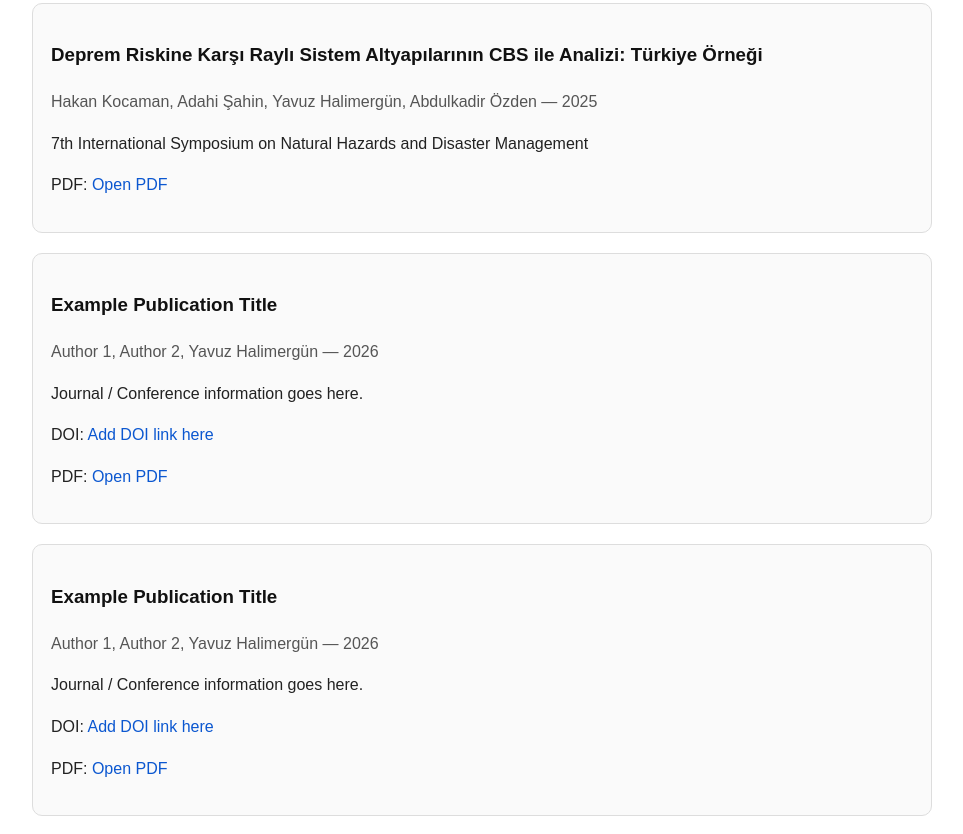
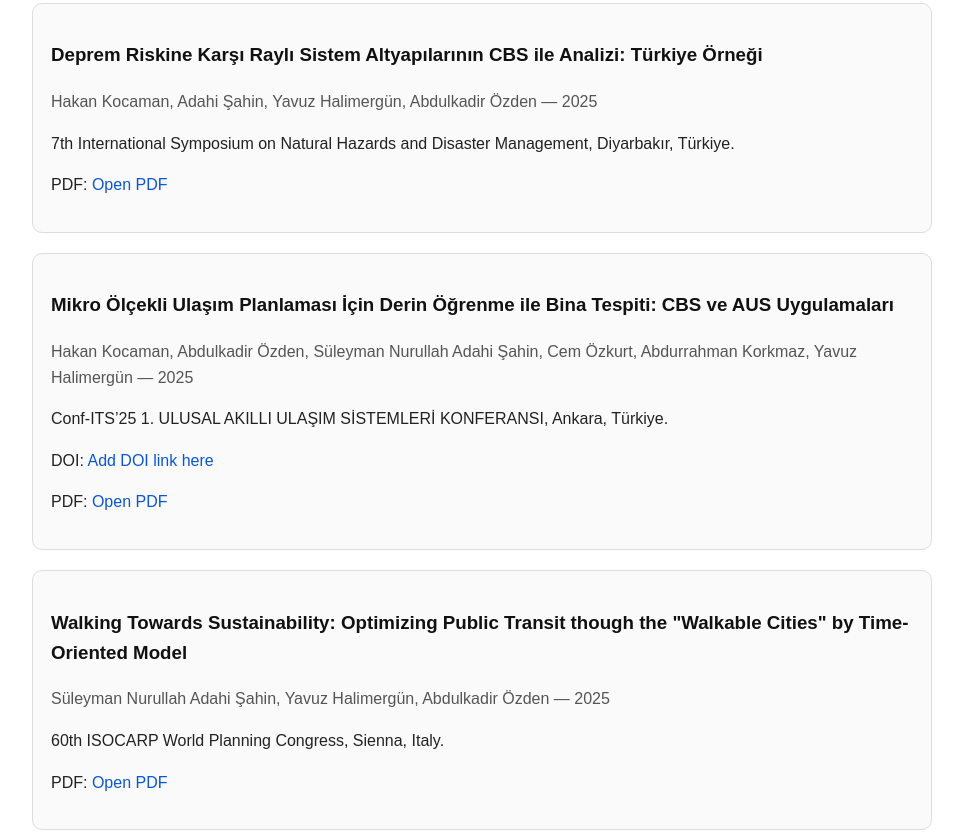
Before and after one commit to Yavuzcomtr/academic-publications, a plain HTML site: page index.html in a window 1280 px wide. Shown: the part 879-1713 px from the top of the page, without its empty margins (158-1121 px from the left). Drawn offline with Linux system fonts and the light colour scheme.

Commit message:
Update index.html

```diff
--- a/index.html
+++ b/index.html
@@ -66,7 +66,7 @@
     </p>
     <p>
       PDF:
-      <a href="papers/will-new-tram-lines-enhance-connectivity.pdf" target="_blank">
+      <a href="papers/papers/Will new tram lines enhance the connectivity and walkability A case study of Sakarya.pdf" target="_blank">
         Open PDF
       </a>
     </p>
@@ -100,7 +100,7 @@
       Hakan Kocaman, Adahi Şahin, Yavuz Halimergün, Abdulkadir Özden  — 2025
     </div>
     <p>
-      7th International Symposium on Natural Hazards and Disaster Management
+      7th International Symposium on Natural Hazards and Disaster Management, Diyarbakır, Türkiye.
     </p>
     <p>
       PDF:
@@ -111,12 +111,12 @@
   </div>
 
   <div class="paper">
-    <h3>Example Publication Title</h3>
+    <h3>Mikro Ölçekli Ulaşım Planlaması İçin Derin Öğrenme ile Bina Tespiti: CBS ve AUS Uygulamaları</h3>
     <div class="meta">
-      Author 1, Author 2, Yavuz Halimergün — 2026
+      Hakan Kocaman, Abdulkadir Özden, Süleyman Nurullah Adahi Şahin, Cem Özkurt, Abdurrahman Korkmaz, Yavuz Halimergün  — 2025
     </div>
     <p>
-      Journal / Conference information goes here.
+      Conf-ITS’25 1. ULUSAL AKILLI ULAŞIM SİSTEMLERİ KONFERANSI, Ankara, Türkiye.
     </p>
     <p>
       DOI:
@@ -124,7 +124,23 @@
     </p>
     <p>
       PDF:
-      <a href="papers/example-publication.pdf" target="_blank">
+      <a href="papers/papers/Mikro Ölçekli Ulaşım Planlaması İçin Derin Öğrenme ile Bina Tespiti CBS ve AUS Uygulamaları.pdf" target="_blank">
+        Open PDF
+      </a>
+    </p>
+  </div>
+
+  <div class="paper">
+    <h3>Walking Towards Sustainability: Optimizing Public Transit though the "Walkable Cities" by Time-Oriented Model</h3>
+    <div class="meta">
+      Süleyman Nurullah Adahi Şahin, Yavuz Halimergün, Abdulkadir Özden  — 2025
+    </div>
+    <p>
+      60th ISOCARP World Planning Congress, Sienna, Italy.
+    </p>
+    <p>
+      PDF:
+      <a href="papers/papers/Walking Towards Sustainability Optimizing Public Transit though the Walkable Cities by Time-Oriented Model.pdf" target="_blank">
         Open PDF
       </a>
     </p>
```
